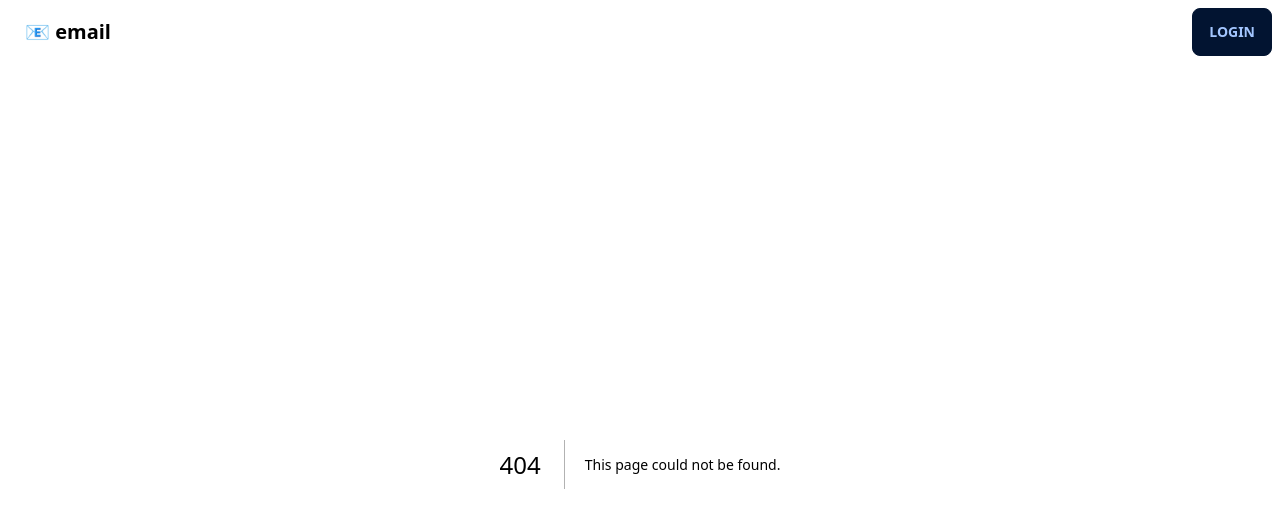
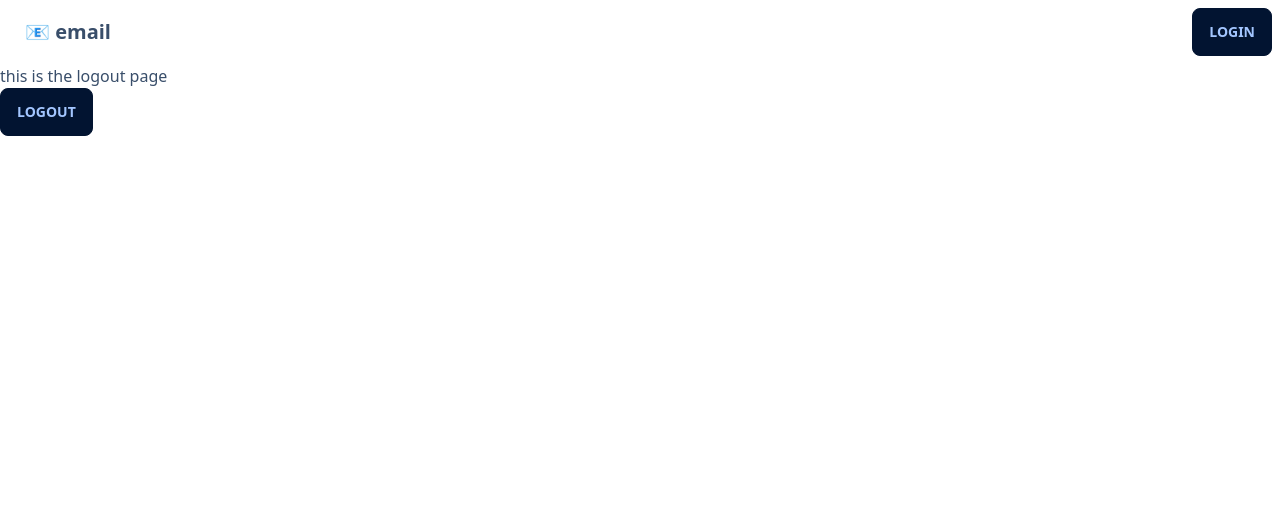
Before and after one commit to antoinewg/email-manager, a Next.js app: page /logout in a window 1280 px wide. Before the commit this address had no page. Shown: the top 528 px of the page. Built offline with nearby package versions, Linux system fonts and the light colour scheme.

Commit message:
add the logout page

```diff
--- /dev/null
+++ b/app/logout/page.tsx
@@ -0,0 +1,12 @@
+'use client'
+
+import { supabase } from "../../clients/supabase"
+
+export default function Logout() {
+  return (
+    <>
+      <h1>this is the logout page</h1>
+      <button className="btn" onClick={() => supabase.auth.signOut()}>Logout</button>
+    </>
+  )
+}
--- a/app/page.tsx
+++ b/app/page.tsx
@@ -1,7 +1,17 @@
-export default function Home() {
+import Link from "next/link"
+import { supabase } from "../clients/supabase"
+
+export default async function Home() {
+  const user = await supabase.auth.getUser()
+
+  console.log(user)
   return (
-    <h1>
-      I am the homepage!
-    </h1>
+    <div>
+
+      <h1>
+        I am the homepage!
+      </h1>
+      {!!user && <Link href='/login' className="btn">Logout</Link>}
+    </div>
   )
 }
```
